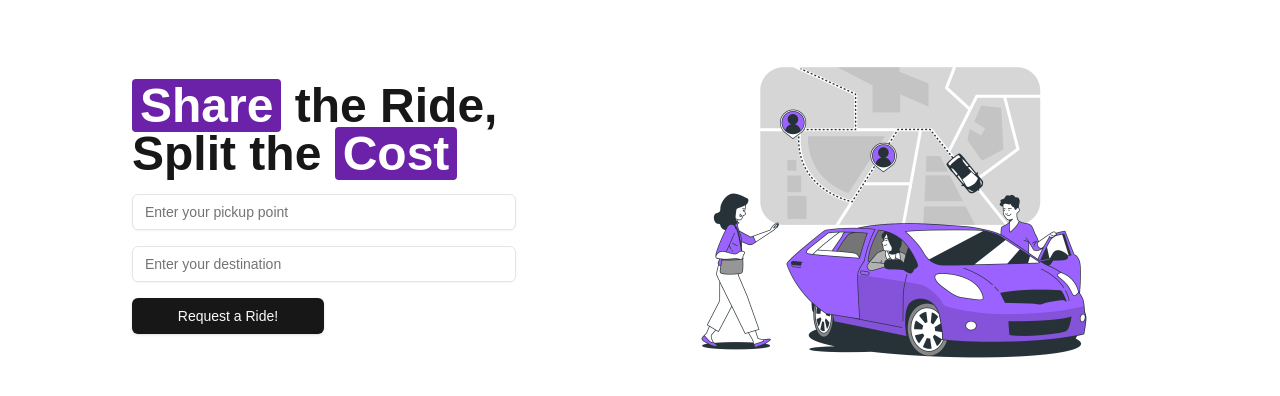
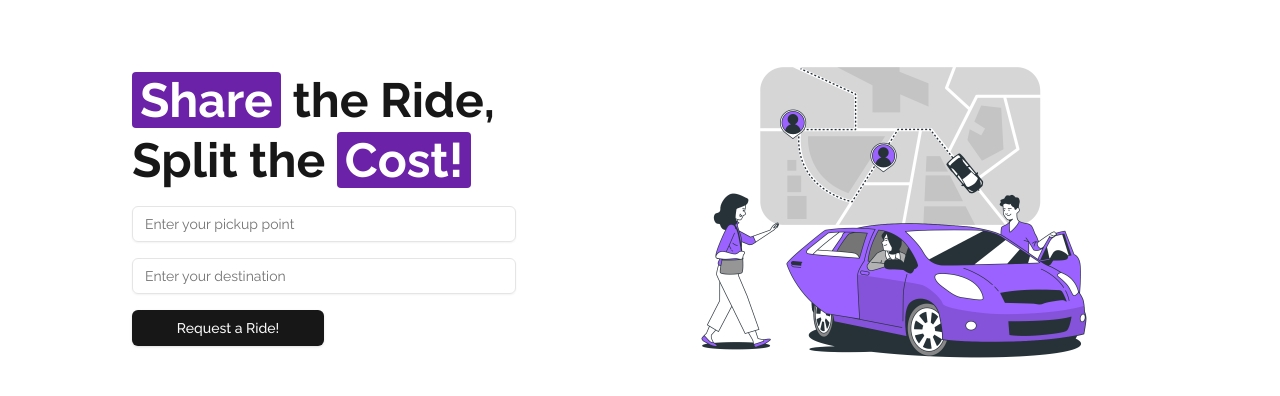
Before and after one commit to joysarkar077/SplitGo-Ride-Companion-Finder, a Next.js app: page / in a window 1280 px wide. Shown: the part 150-546 px from the top of the page. Built offline with nearby package versions, Linux system fonts and the light colour scheme; no server answers.

Commit message:
Changed font and space issue

```diff
--- a/src/app/(public)/page.tsx
+++ b/src/app/(public)/page.tsx
@@ -5,12 +5,12 @@ import React from 'react';
 import 'leaflet/dist/leaflet.css';
 
 
-const page = () => {
+function page() {
   return (
     <div className='mt-auto flex flex-col justify-center items-center'>
       <section className="grid grid-cols-2 gap-4 items-center justify-center m-11">
         <div className="flex flex-col gap-4 max-w-96">
-          <h1 className="text-5xl font-bold"><span className="text-white bg-purple-800 px-2 rounded">Share</span> the Ride, Split the <span className="text-white bg-purple-800 px-2 rounded">Cost</span></h1>
+          <h1 className="text-5xl font-bold leading-tight"><span className="text-white bg-purple-800 px-2 rounded">Share</span> the Ride, Split the <span className="text-white bg-purple-800 px-2 rounded">Cost!</span></h1>
           <Input type="text" placeholder="Enter your pickup point" />
           <Input type="text" placeholder="Enter your destination" />
           <Button className="w-1/2">Request a Ride!</Button>
@@ -46,6 +46,6 @@ const page = () => {
       </section>
     </div>
   );
-};
+}
 
 export default page;
--- a/src/app/layout.tsx
+++ b/src/app/layout.tsx
@@ -5,6 +5,9 @@ import { Toaster } from "@/components/ui/toaster";
 import AuthProvider from "./context/AuthProvider";
 import Navbar from "@/components/custionUi/Navbar";
 import 'leaflet/dist/leaflet.css';
+import {Raleway} from 'next/font/google';
+
+const raleway = Raleway({ subsets: ["latin"] });
 
 const geistSans = localFont({
   src: "./fonts/GeistVF.woff",
@@ -29,9 +32,7 @@ export default function RootLayout({
 }>) {
   return (
     <html lang="en">
-      <body
-        className={`${geistSans.variable} ${geistMono.variable} antialiased`}
-      >
+      <body className={raleway.className}>
         <AuthProvider>
           <Navbar></Navbar>
           <div className="mt-16">{children}</div>
```
Lines whose indentation alone changed are shown as unchanged.
